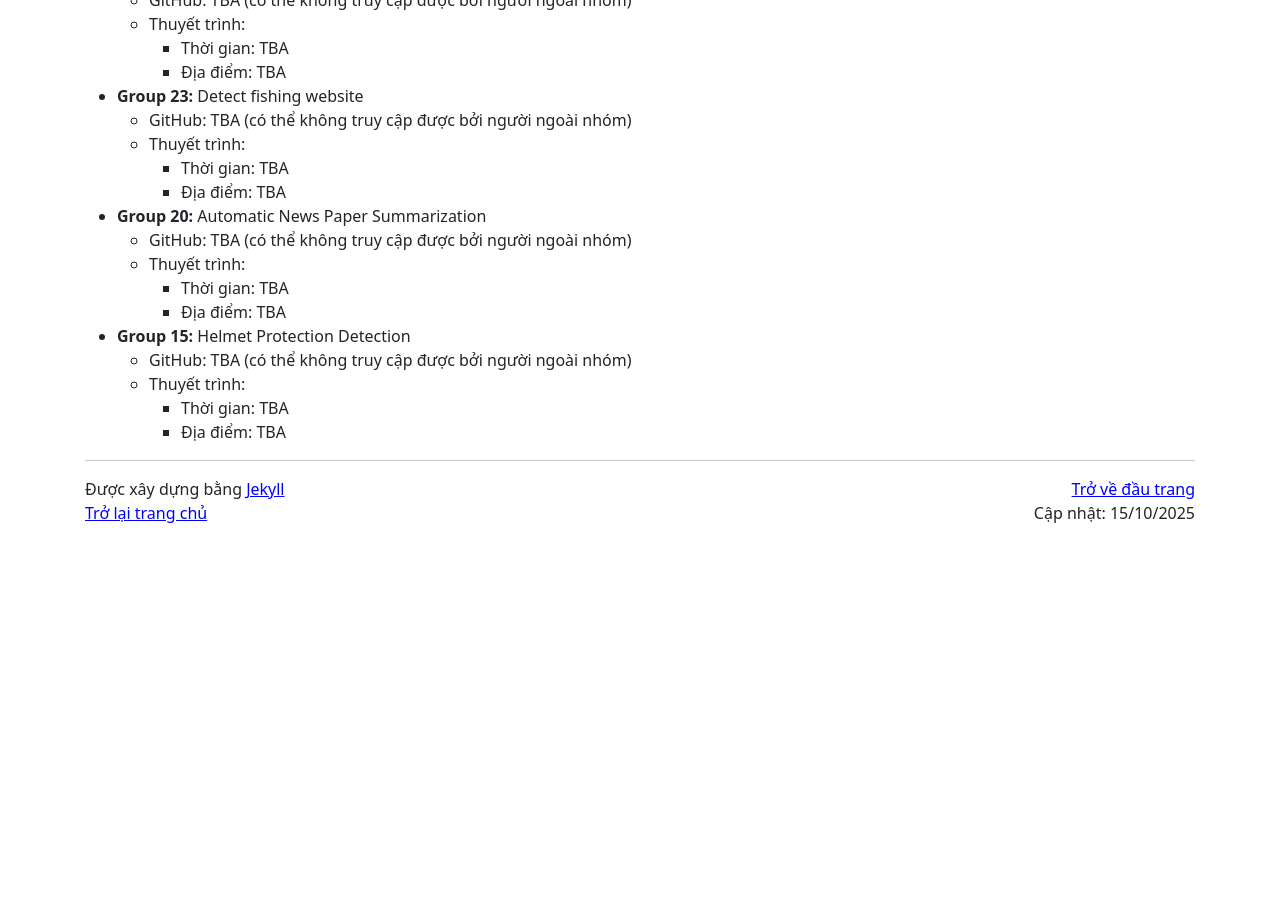
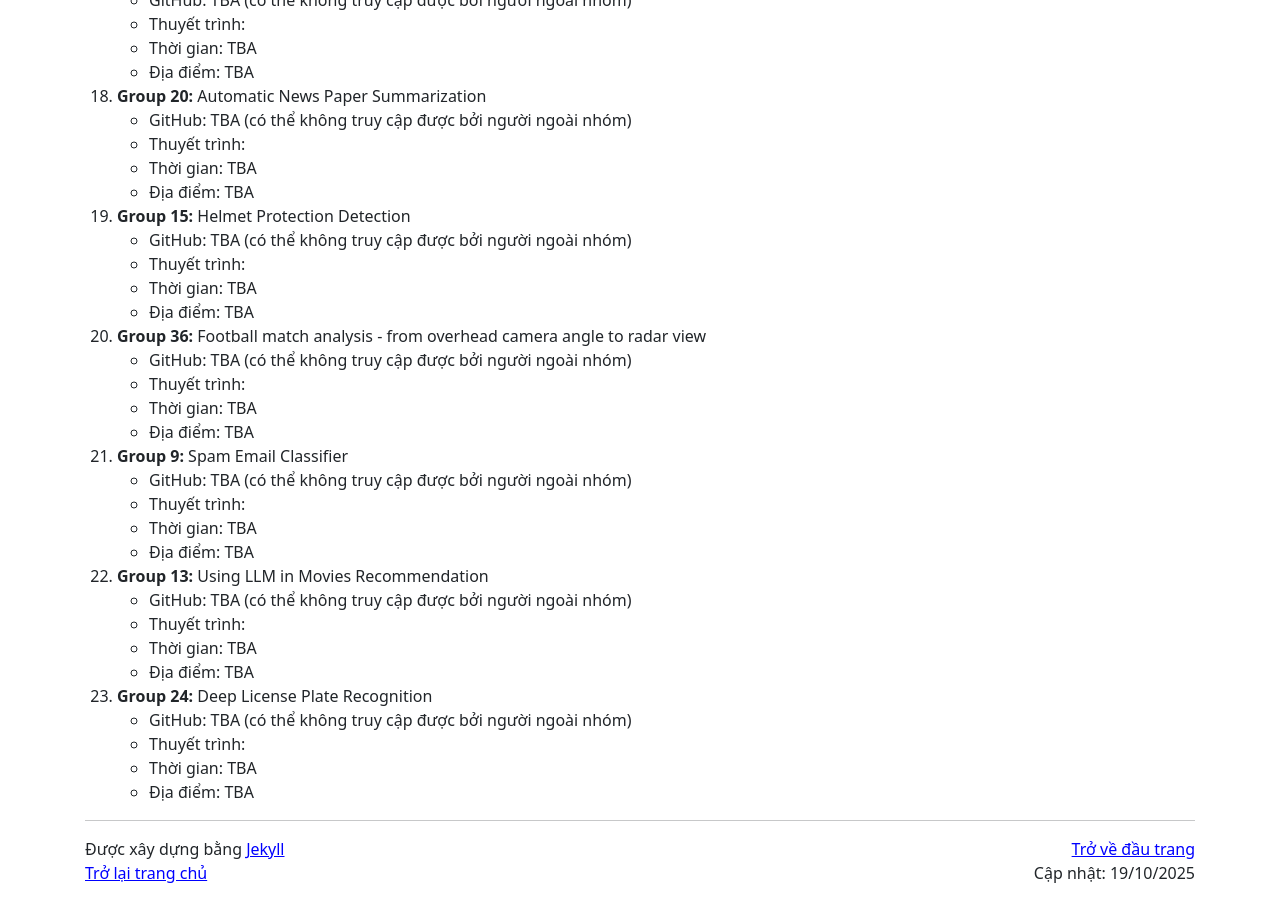
Before and after one commit to hoanganhduc/hoanganhduc.github.io, a Jekyll site: the page built from teaching/VNU-HUS/2025/winter/MAT3508/mini-projects.md, in a window 1280 px wide and 900 px high, scrolled down 2386 px. Built offline with Jekyll 4.4.1, drawn with Linux system fonts in a browser that asks for light colours; nearby versions of some CDN libraries; a style sheet for code colours, icons or effects is not loaded; before the commit the page ends 2926 px from its top, so only the background shows below that; some of the changed text lies outside the part shown.

Commit message:
Updated @ 2025-10-19  09:16:43 ICT

```diff
--- a/teaching/VNU-HUS/2025/winter/MAT3508/mini-projects.md
+++ b/teaching/VNU-HUS/2025/winter/MAT3508/mini-projects.md
@@ -1,7 +1,7 @@
 ---
 layout: default
 title: "VNU-HUS MAT3508 - Bài tập nhóm"
-last_modified_at: 2025-10-15
+last_modified_at: 2025-10-19
 lang: "vi"
 katex: true
 ---
@@ -18,106 +18,120 @@ Tài liệu này trình bày các chủ đề được đề xuất bởi sinh v
 [Hướng Dẫn và Mẫu Bài tập nhóm](https://github.com/hoanganhduc/VNU-HUS-IntroAI-MiniProject), bao gồm [Tiêu Chí Đánh Giá](https://github.com/hoanganhduc/VNU-HUS-IntroAI-MiniProject/blob/master/Rubrics.md), [Mẫu Đề Xuất Chủ Đề](https://github.com/hoanganhduc/VNU-HUS-IntroAI-MiniProject/blob/master/Proposed%20Topic%20Template.md), và [Một Số Ý Tưởng Bài tập nhóm](https://github.com/hoanganhduc/VNU-HUS-IntroAI-MiniProject/blob/master/Mini-Project%20Ideas.md).
 
 ## Các Chủ Đề Đề Xuất
+Danh sách các chủ đề được đề xuất bởi sinh viên theo thứ tự thời gian. (Tổng cộng: 23 nhóm)
 
-Danh sách các chủ đề được đề xuất bởi sinh viên theo thứ tự thời gian. (Tổng cộng: 20 nhóm)
-
-* **Group 1:** Cats and Dogs Classifier
+1. **Group 1:** Cats and Dogs Classifier
   * GitHub: TBA (có thể không truy cập được bởi người ngoài nhóm)
   * Thuyết trình:
     * Thời gian: TBA
     * Địa điểm: TBA
-* **Group 8:** Football Pitch Keypoints Estimation by YOLO model
+2. **Group 8:** Football Pitch Keypoints Estimation by YOLO model
   * GitHub: TBA (có thể không truy cập được bởi người ngoài nhóm)
   * Thuyết trình:
     * Thời gian: TBA
     * Địa điểm: TBA
-* **Group 36:** Canvas space for handwriting recognition model testing
+3. **Group 10:** Face Filter AI
   * GitHub: TBA (có thể không truy cập được bởi người ngoài nhóm)
   * Thuyết trình:
     * Thời gian: TBA
     * Địa điểm: TBA
-* **Group 10:** Face Filter AI
+4. **Group 12:** AEYE PRO – Webcam Digital Health Assistant
   * GitHub: TBA (có thể không truy cập được bởi người ngoài nhóm)
   * Thuyết trình:
     * Thời gian: TBA
     * Địa điểm: TBA
-* **Group 12:** AEYE PRO – Webcam Digital Health Assistant
+5. **Group 2:** Remove makeup
   * GitHub: TBA (có thể không truy cập được bởi người ngoài nhóm)
   * Thuyết trình:
     * Thời gian: TBA
     * Địa điểm: TBA
-* **Group 2:** Remove makeup
+6. **Group 11:** Cooking Assistant Chatbot
   * GitHub: TBA (có thể không truy cập được bởi người ngoài nhóm)
   * Thuyết trình:
     * Thời gian: TBA
     * Địa điểm: TBA
-* **Group 11:** Cooking Assistant Chatbot
+7. **Group 14:** Image Retrieval
   * GitHub: TBA (có thể không truy cập được bởi người ngoài nhóm)
   * Thuyết trình:
     * Thời gian: TBA
     * Địa điểm: TBA
-* **Group 14:** Image Retrieval
+8. **Group 4:** Analysis and Modeling of Boston Housing Price Data
   * GitHub: TBA (có thể không truy cập được bởi người ngoài nhóm)
   * Thuyết trình:
     * Thời gian: TBA
     * Địa điểm: TBA
-* **Group 8:** Analysis and Modeling of Boston Housing Price Data
+9. **Group 19:** Chest X-Ray Pneumonia Detection
   * GitHub: TBA (có thể không truy cập được bởi người ngoài nhóm)
   * Thuyết trình:
     * Thời gian: TBA
     * Địa điểm: TBA
-* **Group 19:** Chest X-Ray Pneumonia Detection
-  * GitHub: TBA (có thể không truy cập được bởi người ngoài nhóm)
-  * Thuyết trình:
+10. **Group 22:** Vehicle Counting AI
+   * GitHub: TBA (có thể không truy cập được bởi người ngoài nhóm)
+   * Thuyết trình:
     * Thời gian: TBA
     * Địa điểm: TBA
-* **Group 22:** Vehicle Counting AI
-  * GitHub: TBA (có thể không truy cập được bởi người ngoài nhóm)
-  * Thuyết trình:
+11. **Group 7:** ASL Sign Language Recognition
+   * GitHub: TBA (có thể không truy cập được bởi người ngoài nhóm)
+   * Thuyết trình:
     * Thời gian: TBA
     * Địa điểm: TBA
-* **Group 7:** ASL Sign Language Recognition
-  * GitHub: TBA (có thể không truy cập được bởi người ngoài nhóm)
-  * Thuyết trình:
+12. **Group 3:** Food vs Non-Food Classification
+   * GitHub: TBA (có thể không truy cập được bởi người ngoài nhóm)
+   * Thuyết trình:
     * Thời gian: TBA
     * Địa điểm: TBA
-* **Group 3:** Food vs Non-Food Classification
-  * GitHub: TBA (có thể không truy cập được bởi người ngoài nhóm)
-  * Thuyết trình:
+13. **Group 6:** Real-time Fish Classification
+   * GitHub: TBA (có thể không truy cập được bởi người ngoài nhóm)
+   * Thuyết trình:
     * Thời gian: TBA
     * Địa điểm: TBA
-* **Group 6:** Real-time Fish Classification
-  * GitHub: TBA (có thể không truy cập được bởi người ngoài nhóm)
-  * Thuyết trình:
+14. **Group 31:** Applying PhoBERT Encoder for Sentiment Classification
+   * GitHub: TBA (có thể không truy cập được bởi người ngoài nhóm)
+   * Thuyết trình:
     * Thời gian: TBA
     * Địa điểm: TBA
-* **Group 31:** Applying PhoBERT Encoder for Sentiment Classification
-  * GitHub: TBA (có thể không truy cập được bởi người ngoài nhóm)
-  * Thuyết trình:
+15. **Group 21:** Smart locker system using facial recognition
+   * GitHub: TBA (có thể không truy cập được bởi người ngoài nhóm)
+   * Thuyết trình:
     * Thời gian: TBA
     * Địa điểm: TBA
-* **Group 21:** Smart locker system using facial recognition
-  * GitHub: TBA (có thể không truy cập được bởi người ngoài nhóm)
-  * Thuyết trình:
+16. **Group 17:** User Sentiment Analysis using Machine Learning and Natural Language Processing.
+   * GitHub: TBA (có thể không truy cập được bởi người ngoài nhóm)
+   * Thuyết trình:
     * Thời gian: TBA
     * Địa điểm: TBA
-* **Group 17:** User Sentiment Analysis using Machine Learning and Natural Language Processing.
-  * GitHub: TBA (có thể không truy cập được bởi người ngoài nhóm)
-  * Thuyết trình:
+17. **Group 23:** Detect fishing website
+   * GitHub: TBA (có thể không truy cập được bởi người ngoài nhóm)
+   * Thuyết trình:
     * Thời gian: TBA
     * Địa điểm: TBA
-* **Group 23:** Detect fishing website
-  * GitHub: TBA (có thể không truy cập được bởi người ngoài nhóm)
-  * Thuyết trình:
+18. **Group 20:** Automatic News Paper Summarization
+   * GitHub: TBA (có thể không truy cập được bởi người ngoài nhóm)
+   * Thuyết trình:
     * Thời gian: TBA
     * Địa điểm: TBA
-* **Group 20:** Automatic News Paper Summarization
-  * GitHub: TBA (có thể không truy cập được bởi người ngoài nhóm)
-  * Thuyết trình:
+19. **Group 15:** Helmet Protection Detection
+   * GitHub: TBA (có thể không truy cập được bởi người ngoài nhóm)
+   * Thuyết trình:
     * Thời gian: TBA
     * Địa điểm: TBA
-* **Group 15:** Helmet Protection Detection
-  * GitHub: TBA (có thể không truy cập được bởi người ngoài nhóm)
-  * Thuyết trình:
+20. **Group 36:** Football match analysis - from overhead camera angle to radar view
+   * GitHub: TBA (có thể không truy cập được bởi người ngoài nhóm)
+   * Thuyết trình:
     * Thời gian: TBA
     * Địa điểm: TBA
+21. **Group 9:** Spam Email Classifier
+   * GitHub: TBA (có thể không truy cập được bởi người ngoài nhóm)
+   * Thuyết trình:
+    * Thời gian: TBA
+    * Địa điểm: TBA
+22. **Group 13:** Using LLM in Movies Recommendation
+   * GitHub: TBA (có thể không truy cập được bởi người ngoài nhóm)
+   * Thuyết trình:
+    * Thời gian: TBA
+    * Địa điểm: TBA
+23. **Group 24:** Deep License Plate Recognition
+   * GitHub: TBA (có thể không truy cập được bởi người ngoài nhóm)
+   * Thuyết trình:
+    * Thời gian: TBA
+    * Địa điểm: TBA
```
Also changed, not shown: teaching/VNU-HUS/2025/winter/MAT1206E/mini-projects.md (+19 -14 lines), 1 other file.
